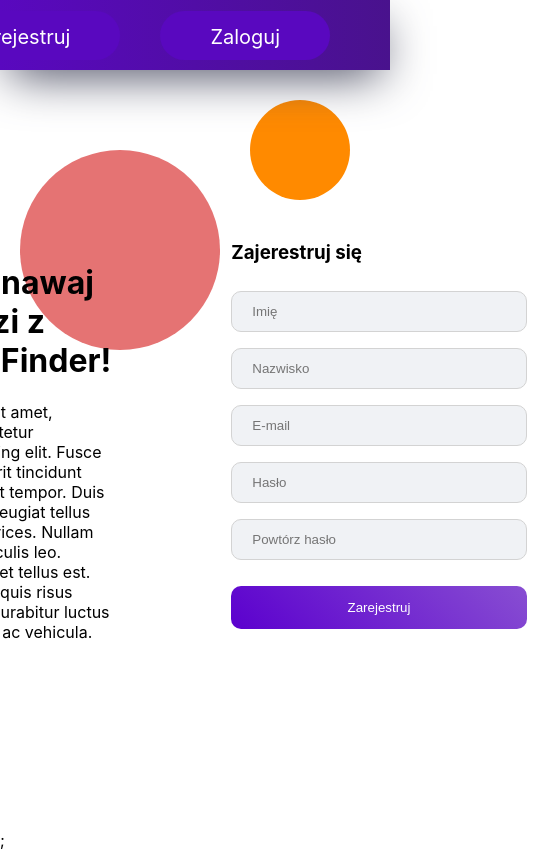
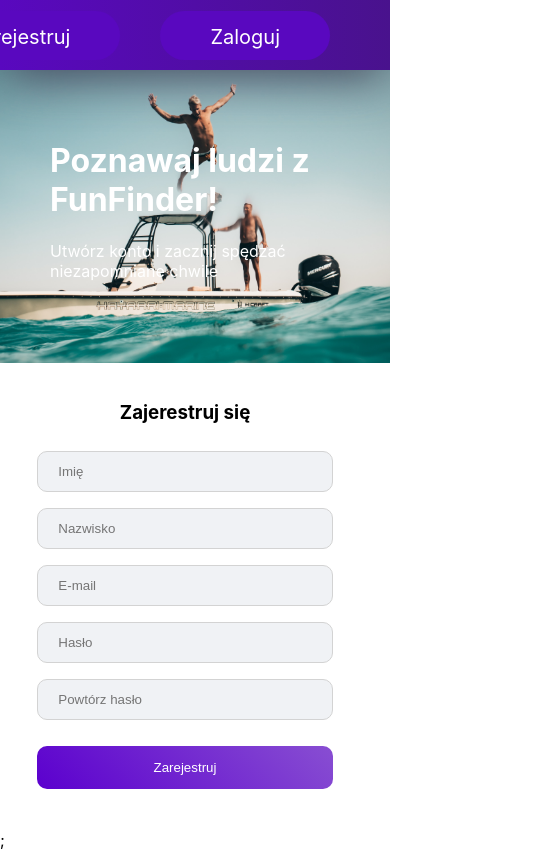
Before and after one commit to Lukang11/Inzynierka, a React (Create React App) app in the folder fun-finder-frontend/: page /register in a window 390 px wide. Shown: the whole page, 547 px wide, since content can reach past the window. Built offline with nearby package versions, Linux system fonts and the light colour scheme; no server answers.

Commit message:
Zastąpienie testowego tekstu w Welcome page, naprawienie css, dodanie mobilnej wersji w rejestracji

```diff
--- a/fun-finder-frontend/src/Components/Register/Register.css
+++ b/fun-finder-frontend/src/Components/Register/Register.css
@@ -97,3 +97,42 @@
 .google-login-button-container-register {
   width: 35vh;
 }
+
+.mobile-only-image {
+  display: none;
+}
+
+@media (max-width: 767px) {
+
+
+  .mobile-only-image {
+    display: block;
+    width: 100vw;
+  }
+
+  .register-container {
+    display: block;
+  }
+
+  .header-container {
+    position: relative;
+  }
+
+  .welcomeText-container {
+    position: absolute;
+    top: 100px;
+    left: -50px;
+    color: white;
+  }
+
+  .registerForm-container {
+    text-align: center;
+    padding-left: 0px;
+  }
+
+  .error-message,
+  .password-strength {
+    margin: auto;
+    width: 50%;
+  }
+}
--- a/fun-finder-frontend/src/Components/Register/Register.js
+++ b/fun-finder-frontend/src/Components/Register/Register.js
@@ -6,6 +6,7 @@ import { GoogleLogin } from '@react-oauth/google';
 import { jwtDecode } from "jwt-decode";
 import { serialize } from 'cookie';
 import "./Register.css";
+import registerImg from "./Images/register-img.png";
 
 const Register = () => {
     const navigate = useNavigate();
@@ -145,10 +146,10 @@ const Register = () => {
 
     return (
         <div className="register-container">
-
+            <img className="mobile-only-image" src={registerImg} />
             <div className="welcomeText-container">
                 <h1>Poznawaj ludzi z FunFinder!</h1>
-                <p>Dolor sit amet, consectetur adipiscing elit. Fusce hendrerit tincidunt libero ut tempor. Duis luctus feugiat tellus non ultrices. Nullam eget iaculis leo. Mauris et tellus est. Nullam quis risus justo. Curabitur luctus sed elit ac vehicula.</p>
+                <p>Utwórz konto i zacznij spędzać niezapomniane chwile</p>
             </div>
 
             <div className="registerForm-container">
--- a/fun-finder-frontend/src/Components/WelcomePage/Card/CardData.js
+++ b/fun-finder-frontend/src/Components/WelcomePage/Card/CardData.js
@@ -2,16 +2,16 @@ export default [
     {
         id: 1,
         title: "Podaj swoje dane",
-        text: "Dolor sit amet, consectetur adipiscing elit. Fusce hendrerit tincidunt libero ut tempor. Duis luctus feugiat tellus non ultrices. Nullam eget iaculis leo. Mauris et tellus est. Dolor sit amet, consectetur adipiscing elit. Fusce hendrerit tincidunt libero ut tempor. Duis luctus feugiat tellus non ultrices. Nullam eget iaculis leo. Mauris et tellus est."
+        text: "Dodaj do profilu podstawowe informacje. Imię i nazwisko oraz adres email. Będzie to pierwszy krok do stworzenia Twojego profilu."
     },
     {
         id: 2,
         title: "Wybierz zainteresowania",
-        text: "Dolor sit amet, consectetur adipiscing elit. Fusce hendrerit tincidunt libero ut tempor. Duis luctus feugiat tellus non ultrices. Nullam eget iaculis leo. Mauris et tellus est. Dolor sit amet, consectetur adipiscing elit. Fusce hendrerit tincidunt libero ut tempor. Duis luctus feugiat tellus non ultrices. Nullam eget iaculis leo. Mauris et tellus est."
+        text: "Wybierz zainteresowania, które Cię interesują. Dzięki temu będziemy mogli dopasować wydarzenia do Twoich potrzeb. Pamiętaj, że możesz je zmienić w każdej chwili."
     },
     {
         id: 3,
         title: "Przedstaw się",
-        text: "Dolor sit amet, consectetur adipiscing elit. Fusce hendrerit tincidunt libero ut tempor. Duis luctus feugiat tellus non ultrices. Nullam eget iaculis leo. Mauris et tellus est. Dolor sit amet, consectetur adipiscing elit. Fusce hendrerit tincidunt libero ut tempor. Duis luctus feugiat tellus non ultrices. Nullam eget iaculis leo. Mauris et tellus est."
+        text: "Opisz siebie w kilku zdaniach. Dzięki temu inni użytkownicy będą mogli Cię lepiej poznać. "
     }
 ]
--- a/fun-finder-frontend/src/Components/WelcomePage/WelcomePage.css
+++ b/fun-finder-frontend/src/Components/WelcomePage/WelcomePage.css
@@ -16,14 +16,13 @@
 
 }
 
-.left, .right {
+.left,
+.right {
   flex: 1;
-  padding: 10px;
-
 }
 
+
 .fullscreenImg {
-    margin: -1%;
   width: 50vw;
   height: 100vh;
 }
@@ -31,11 +30,11 @@
 .section-title {
   padding-top: 20vh;
   padding-left: 100px;
-    font-size: 58px;
+  font-size: 50px;
 }
 
 .section-text {
-font-size: 24px;
+  font-size: 20px;
   padding-left: 100px;
   padding-top: 60px;
   padding-right: 200px;
@@ -45,12 +44,12 @@ padding-right: 200px;
   color: #FFFF;
   padding-top: 20vh;
   padding-left: 100px;
-    font-size: 58px;
+  font-size: 50px;
 
 }
 
 .section-text2 {
-font-size: 24px;
+  font-size: 20px;
   padding-left: 100px;
   padding-top: 60px;
   padding-right: 200px;
@@ -95,11 +94,13 @@ color: #FFFF;
 }
 
 .card {
-    height: 500px;
-    width: 400px;
+  height: 400px;
+  width: 500px;
   background-color: #FFFF;
   border-radius: 20px;
   transition: all 0.5s;
+  margin-bottom: 50px;
+  max-height: 400px;
 }
 
 .card:hover {
@@ -111,18 +112,20 @@ color: #FFFF;
   font-size: 30px;
   padding-top: 60px;
   padding-left: 50px;
+  padding-right: 50px;
 }
 
 .card-text {
   padding: 50px;
   overflow-y: auto;
-  max-height: 300px;
+  max-height: 200px;
 }
 
 .cards-container {
-padding: 200px;
+  padding: 100px;
   display: flex;
   gap: 200px;
+  justify-content: center;
 }
 
 .third-section {
@@ -152,17 +155,18 @@ padding: 200px;
 
 .footer-links {
   padding-left: 90px;
-    padding-top: 80px;
+  padding-top: 30px;
   display: flex;
 
 }
 
 
-.footer-icon > * {
+.footer-icon>* {
   height: 45px;
   width: 45px;
   color: white;
 }
+
 .footer-icon {
   height: 45px;
   width: 45px;
@@ -250,10 +254,7 @@ padding: 200px;
     margin-bottom: 20px;
   }
 
-  .card-title {
-    padding-top: 20px;
-    text-align: center;
-  }
+
 
   .footer-title,
   .footer-text,
--- a/fun-finder-frontend/src/Components/WelcomePage/WelcomePage.js
+++ b/fun-finder-frontend/src/Components/WelcomePage/WelcomePage.js
@@ -10,9 +10,11 @@ import {
     faSquareInstagram,
     faSquareTwitter,
 } from "@fortawesome/free-brands-svg-icons";
-import { BrowserRouter, Routes, Route } from "react-router-dom";
+import { Link } from "react-router-dom";
+import { useRef } from "react";
 
 function WelcomePage() {
+    const ref = useRef(null);
 
     const cards = data.map(item => {
         return (
@@ -24,6 +26,10 @@ function WelcomePage() {
         )
     })
 
+    const scrollToSecondSection = () => {
+        ref.current?.scrollIntoView({ behavior: 'smooth' });
+    };
+
 
     return (
         <div>
@@ -31,16 +37,18 @@ function WelcomePage() {
                 <div className="container">
                     <div className="left">
                         <div className="section-title">Poznawaj ludzi z<br></br> twoimi zainteresowaniami</div>
-                        <div className="section-text">Dolor sit amet, consectetur adipiscing elit. Fusce hendrerit tincidunt libero ut tempor. Duis luctus feugiat tellus non ultrices. Nullam eget iaculis leo. Mauris et tellus est. Nullam quis risus justo. Curabitur luctus sed elit ac vehicula. Dolor sit amet, consectetur adipiscing elit. Fusce hendrerit tincidunt libero ut tempor. </div>
+                        <div className="section-text">Dzięki spersonalizowanym kategoriom odnajdziesz osoby podobne do Ciebie. Dołącz do nas i nawiązuj nowe znajomości.</div>
 
                         <div className="buttons-container">
                             <div className="left">
-                                <div className="section-filled-btn ">
-                                    Stwórz konto
-                                </div>
+                                <Link to="/register">
+                                    <div className="section-filled-btn ">
+                                        Stwórz konto
+                                    </div>
+                                </Link>
                             </div>
                             <div className="right">
-                                <div className="section-outline-btn">
+                                <div className="section-outline-btn" onClick={scrollToSecondSection}>
                                     Dowiedz się więcej
                                 </div>
                             </div>
@@ -53,9 +61,9 @@ function WelcomePage() {
                 </div>
             </div>
 
-            <div className="second-section">
+            <div className="second-section" ref={ref}>
                 <div className="section-title">Tworzenie profilu. Szybkie i proste</div>
-                <div className="section-text">Dolor sit amet, consectetur adipiscing elit. Fusce hendrerit tincidunt libero ut tempor. Duis luctus feugiat tellus non ultrices. Nullam eget iaculis leo. Mauris et tellus est. Nullam quis risus justo. Curabitur luctus sed elit ac vehicula. Dolor sit amet, consectetur adipiscing elit. Fusce hendrerit tincidunt libero ut tempor. </div>
+                <div className="section-text">Dopasuj profil do twoich potrzeb. Wybieraj spośród wielu kategorii, opisz siebie i wkrocz w świat wydarzeń! </div>
 
                 <div className="cards-container">{cards}</div>
 
@@ -70,8 +78,8 @@ function WelcomePage() {
 
                     <div className="right">
                         <div className="section-title2">Spędź niezapomniane
-wspólne chwile</div>
-                        <div className="section-text2">Dolor sit amet, consectetur adipiscing elit. Fusce hendrerit tincidunt libero ut tempor. Duis luctus feugiat tellus non ultrices. Nullam eget iaculis leo. Mauris et tellus est. Nullam quis risus justo. Curabitur luctus sed elit ac vehicula. Dolor sit amet, consectetur adipiscing elit. Fusce hendrerit tincidunt libero ut tempor. </div>
+                            wspólne chwile</div>
+                        <div className="section-text2"> Znajdź wydarzenia, które Cię interesują. Dołącz do nich i poznawaj nowych ludzi.  </div>
 
 
                     </div>
```
Also changed, not shown: fun-finder-frontend/src/Components/Register/Images/register-img.png (added). Lines whose indentation alone changed are shown as unchanged.
